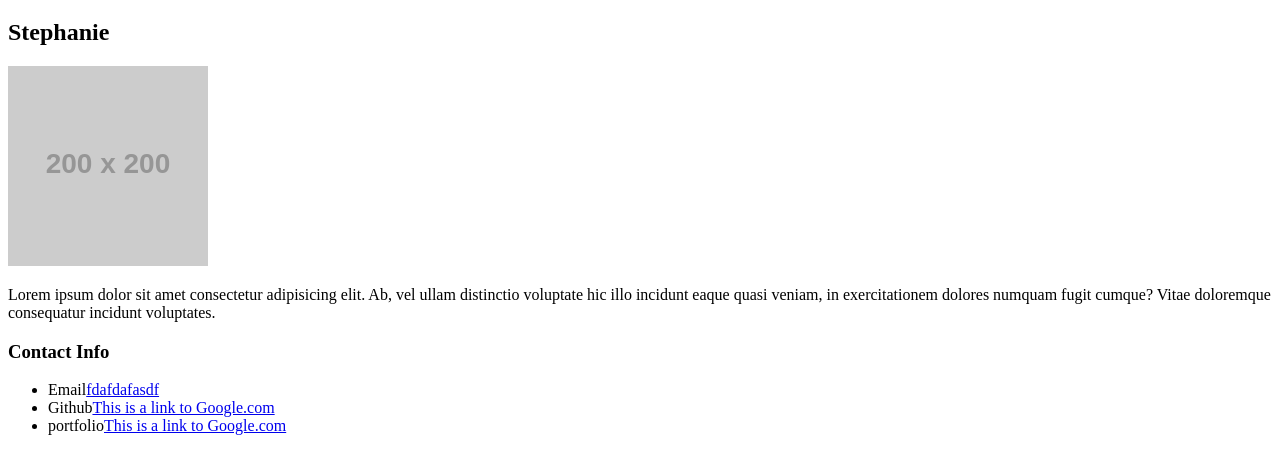
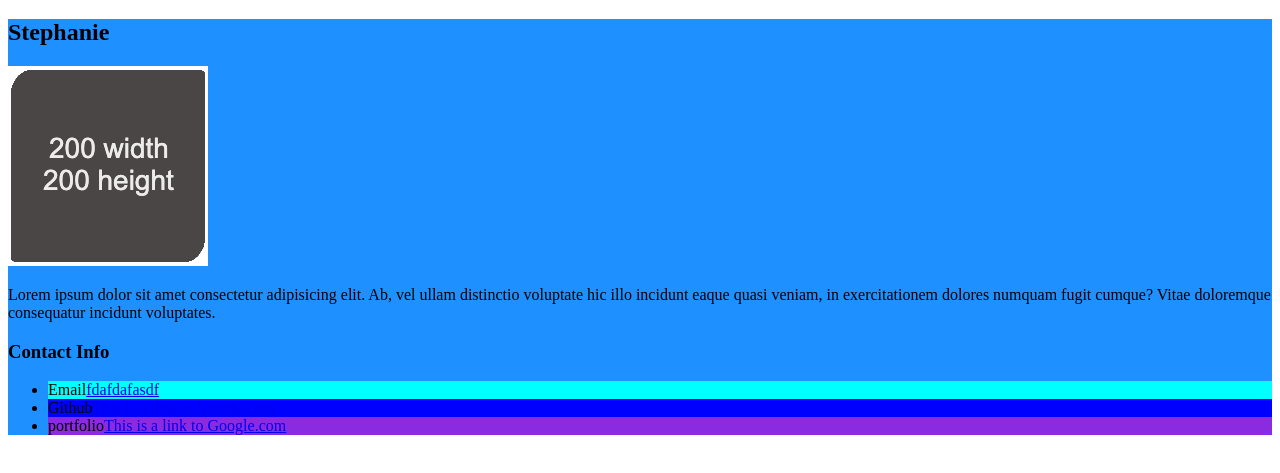
Before and after one commit to CortezStephanie/basichtmlpage, a plain HTML site: page index.html in a window 1280 px wide. Shown: the part 61-534 px from the top of the page. Drawn offline with Linux system fonts and the light colour scheme; placeholder pictures from the web are drawn by us.

Commit message:
added attributes to specify classes and id's

```diff
--- /dev/null
+++ b/assets/css/stylesheet.css
@@ -0,0 +1,15 @@
+.section{
+    background-color: dodgerblue;
+}
+
+#email{
+    background-color: aqua;
+}
+
+#github{
+    background-color: blue;
+}
+
+#portfolio{
+    background-color: blueviolet;
+}
--- a/index.html
+++ b/index.html
@@ -4,6 +4,7 @@
   <head>
     <meta charset="UTF-8">
     <title>Hello HTML!</title>
+    <link rel="stylesheet" href="./Assets/css/stylesheet.css">
   </head>
 
   <body>
@@ -12,10 +13,10 @@
       <h1>Student Bio</h1>
     </header>
 
-    <section>
+    <section class="section">
         <h2>Stephanie</h2>
       <!-- Image -->
-      <img src="https://via.placeholder.com/200" alt="the image is a place holder that displays a gray square that is 200x200 pixels"/>
+      <img src="./assets/image/sample.jpg" alt="the image is a place holder that displays a gray square that is 200x200 pixels"/>
 
       <!-- Paragraph -->
       <p>Lorem ipsum dolor sit amet consectetur adipisicing elit. Ab, vel ullam distinctio voluptate hic illo incidunt eaque quasi veniam, in exercitationem dolores numquam fugit cumque? Vitae doloremque consequatur incidunt voluptates.</p>
@@ -23,9 +24,9 @@
       <h3>Contact Info</h3>
        <!-- Unordered list -->
        <ul>
-        <li>Email<a href="adsfadfadfdfa">fdafdafasdf</a></li>
-        <li>Github<a href="https://www.google.com">This is a link to Google.com</a></li>
-        <li>portfolio<a href="https://www.google.com">This is a link to Google.com</a></li>
+        <li id="email">Email<a href="adsfadfadfdfa">fdafdafasdf</a></li>
+        <li id="github">Github<a href="https://www.google.com">This is a link to Google.com</a></li>
+        <li id="portfolio">portfolio<a href="https://www.google.com">This is a link to Google.com</a></li>
       </ul>
 
     </section>
```
Also changed, not shown: Assests/image/basichtmlpage.png (deleted), assets/image/sample.jpg (added).
